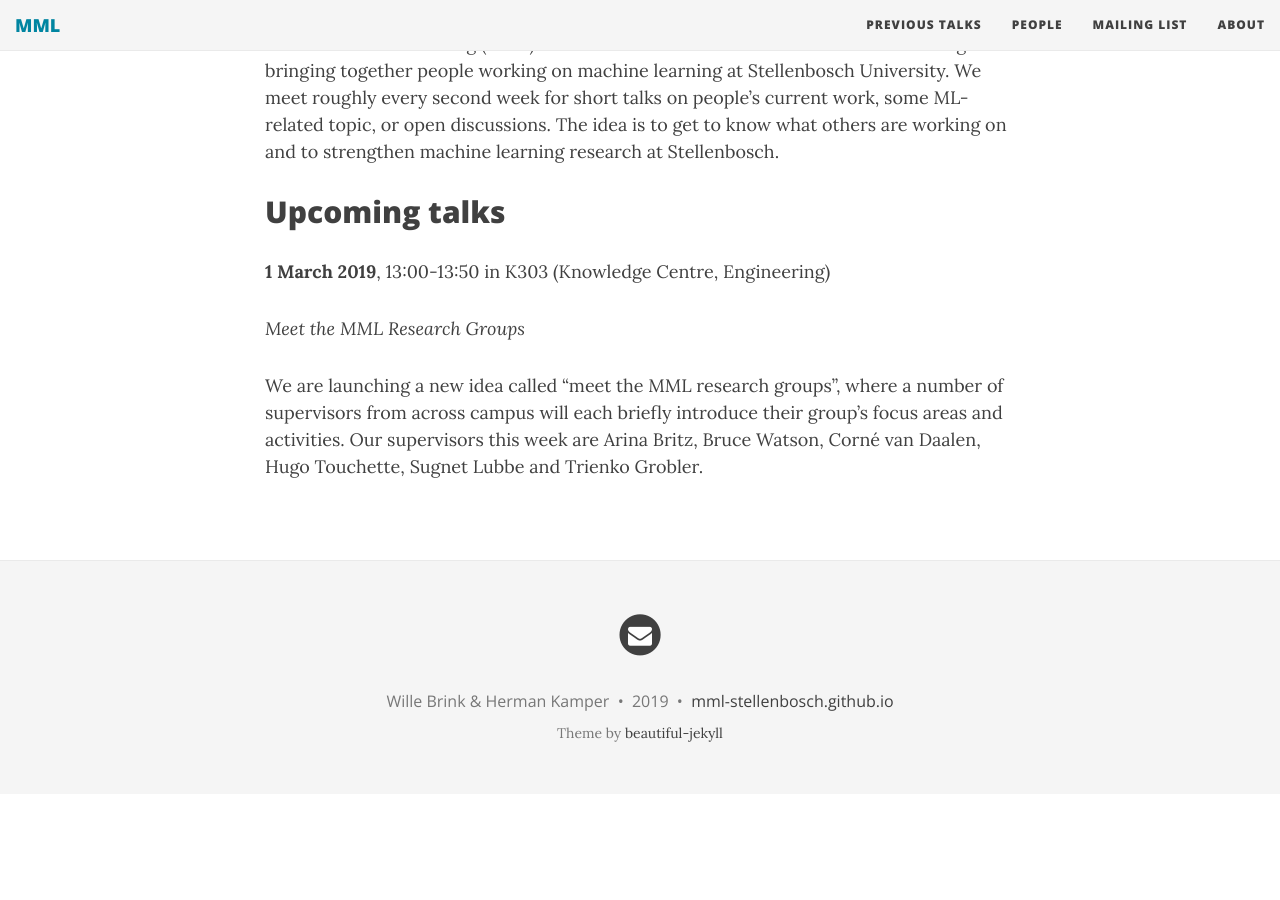
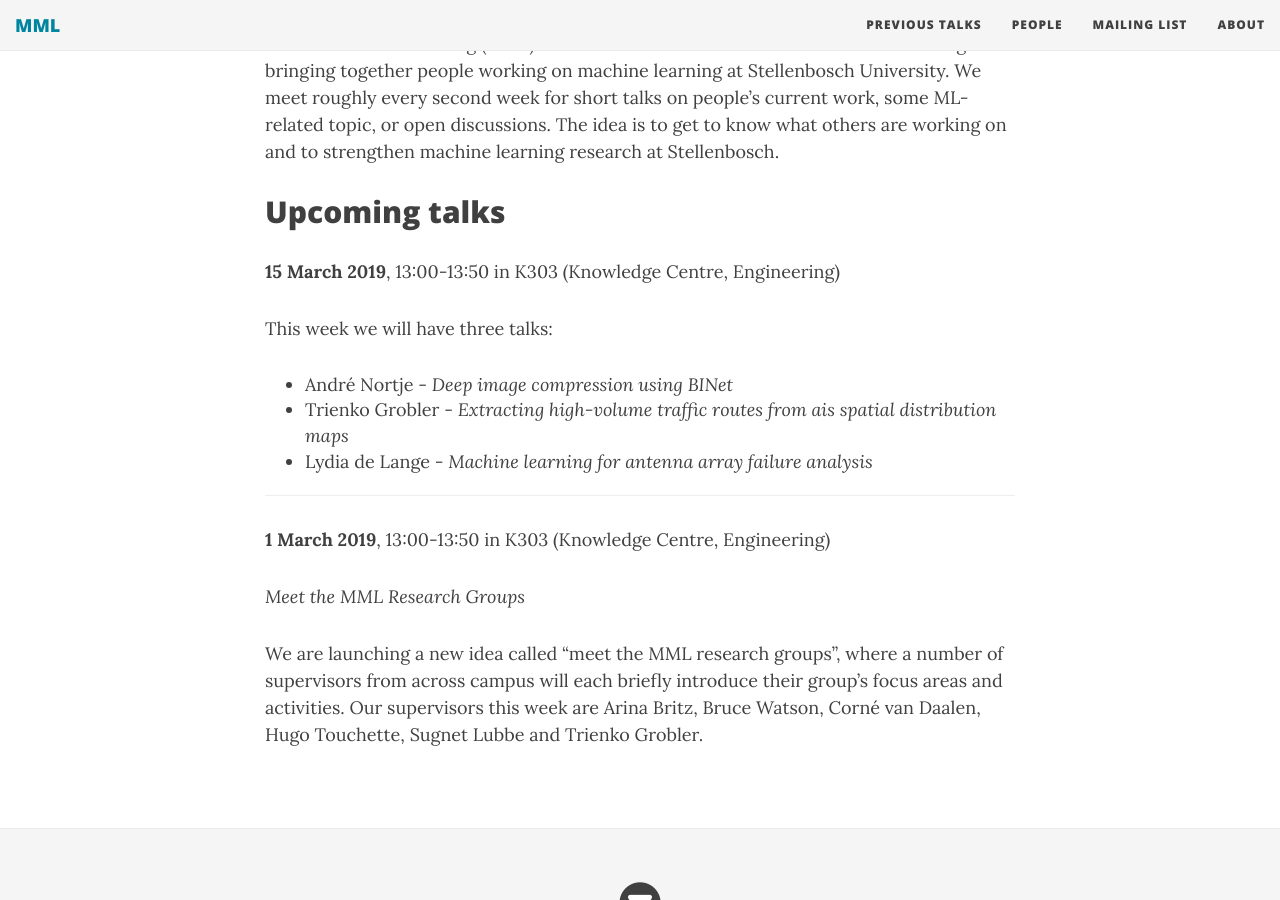
Before and after one commit to mml-stellenbosch/mml-stellenbosch.github.io, a Jekyll site: the page built from index.md, in a window 1280 px wide and 900 px high, scrolled down 666 px. Built offline with Jekyll 4.4.1, drawn with Linux system fonts in a browser that asks for light colours; nearby versions of some CDN libraries; before the commit the page ends 1460 px from its top, so only the background shows below that.

Commit message:
Update index.md

```diff
--- a/index.md
+++ b/index.md
@@ -16,6 +16,17 @@ Stellenbosch.
 Upcoming talks
 --------------
 
+
+**15 March 2019**, 13:00-13:50 in K303 (Knowledge Centre, Engineering)
+
+This week we will have three talks:
+
+- André Nortje - _Deep image compression using BINet_
+- Trienko Grobler - _Extracting high-volume traffic routes from ais spatial distribution maps_
+- Lydia de Lange - _Machine learning for antenna array failure analysis_
+
+***
+
 **1 March 2019**, 13:00-13:50 in K303 (Knowledge Centre, Engineering)
 
 _Meet the MML Research Groups_
```
